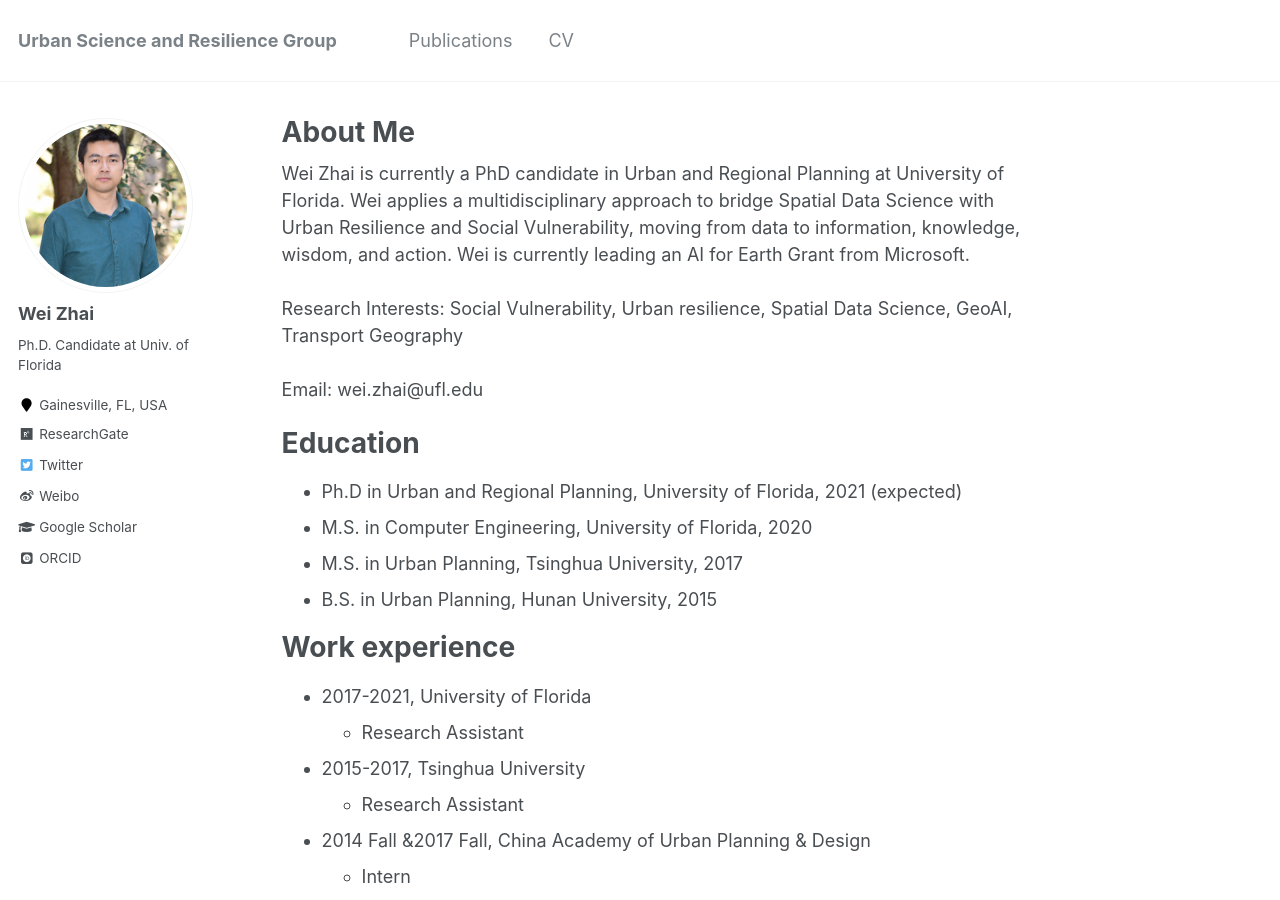
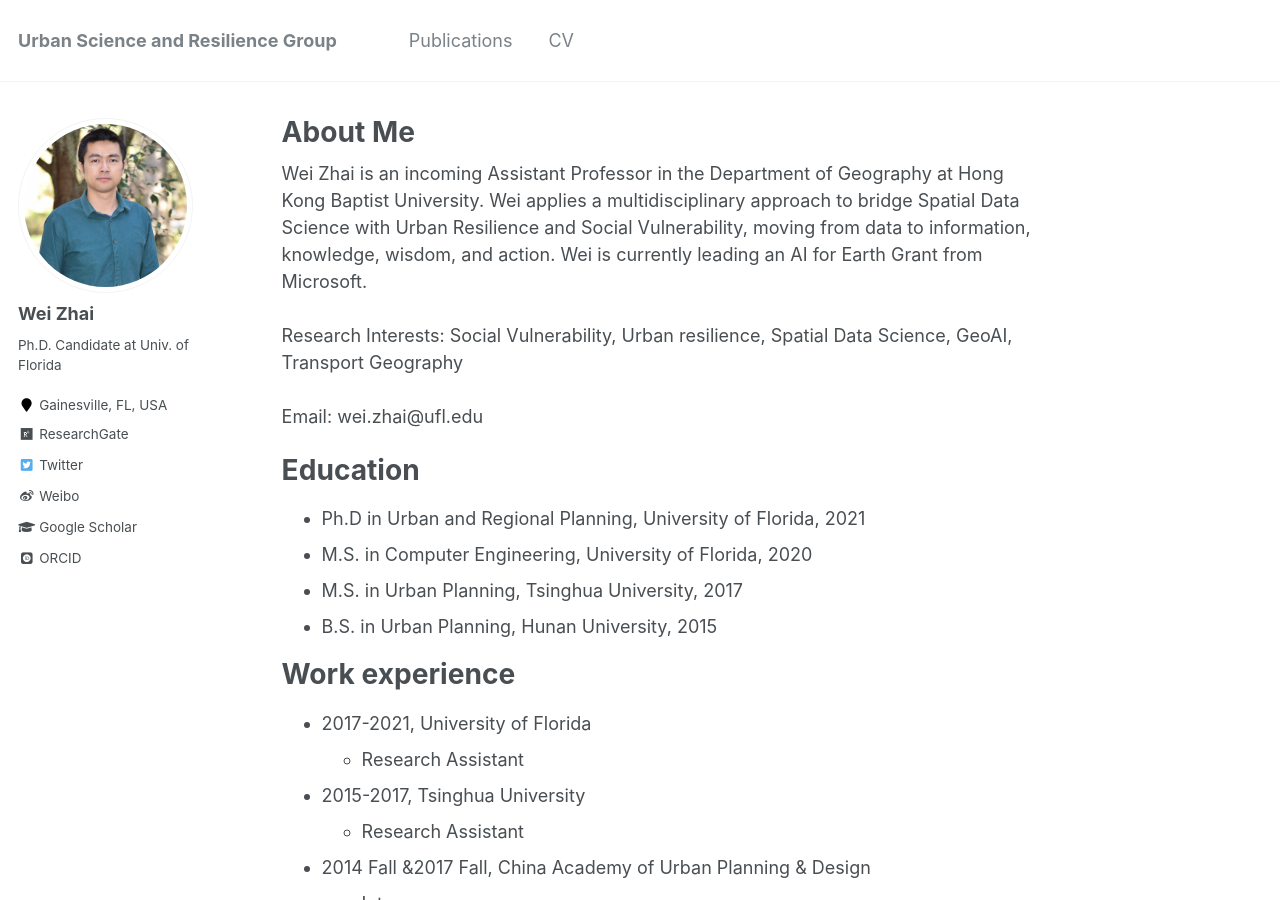
Before and after one commit to skywalkerzhai/weizhai.github.io, a Jekyll site: the page built from _pages/about.md, in a window 1280 px wide and 900 px high. Built offline with Jekyll 4.4.1, drawn with Linux system fonts in a browser that asks for light colours; some web fonts are replaced.

Commit message:
Update about.md

```diff
--- a/_pages/about.md
+++ b/_pages/about.md
@@ -8,7 +8,7 @@
   - /about.html
 ---
 
-Wei Zhai is currently a PhD candidate in Urban and Regional Planning at University of Florida. Wei  applies a multidisciplinary approach to bridge Spatial Data Science with Urban Resilience and Social Vulnerability, moving from data to information, knowledge, wisdom, and action. Wei is currently leading an AI for Earth Grant from Microsoft.
+Wei Zhai is an incoming Assistant Professor in the Department of Geography at Hong Kong Baptist University. Wei  applies a multidisciplinary approach to bridge Spatial Data Science with Urban Resilience and Social Vulnerability, moving from data to information, knowledge, wisdom, and action. Wei is currently leading an AI for Earth Grant from Microsoft.
 <br/><br/>
 Research Interests: Social Vulnerability, Urban resilience, Spatial Data Science, GeoAI, Transport Geography
 <br/><br/>
@@ -16,7 +16,7 @@
 
 Education
 ======
-* Ph.D in Urban and Regional Planning, University of Florida, 2021 (expected)
+* Ph.D in Urban and Regional Planning, University of Florida, 2021
 * M.S. in Computer Engineering, University of Florida, 2020
 * M.S. in Urban Planning, Tsinghua University, 2017
 * B.S. in Urban Planning, Hunan University, 2015
```
